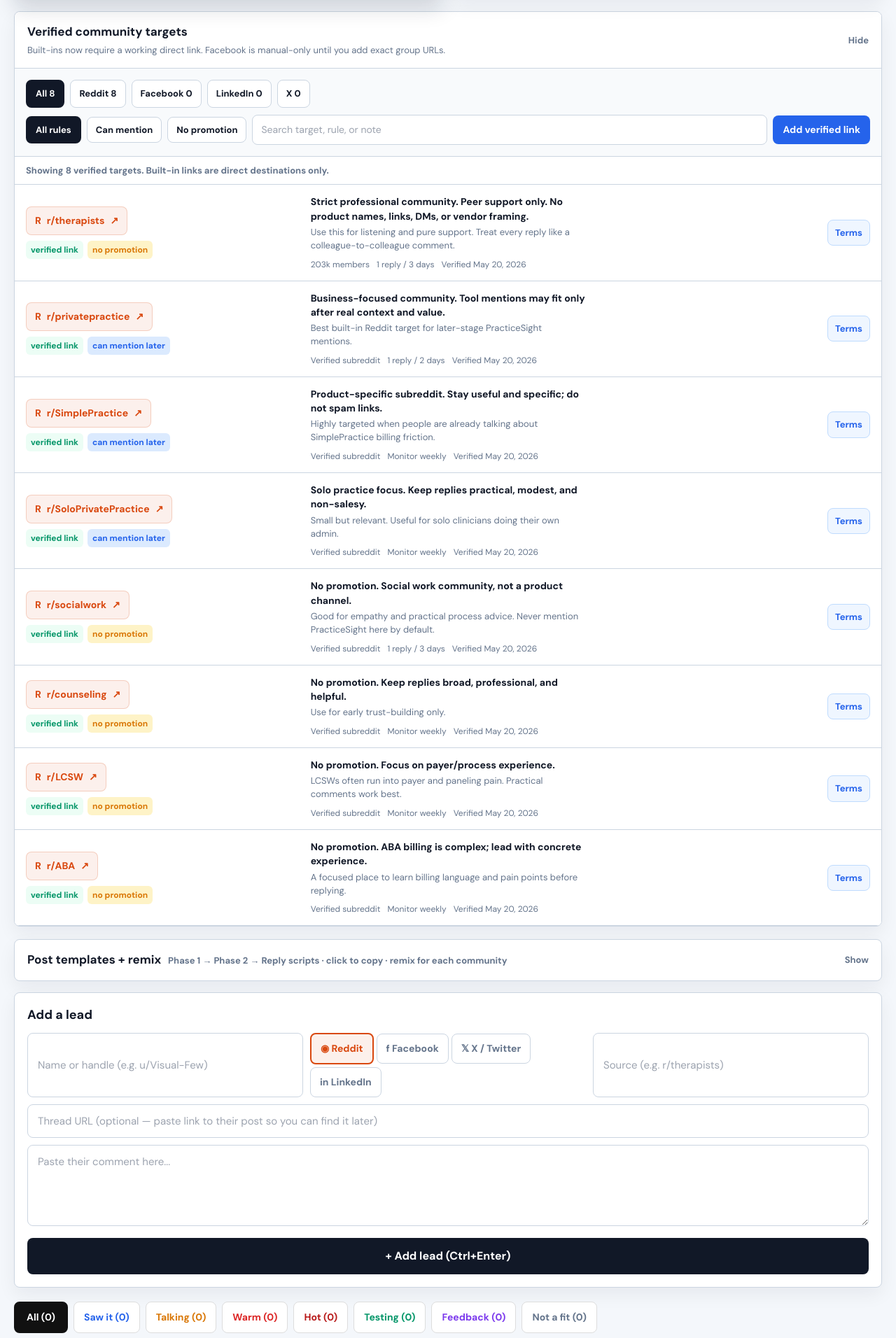
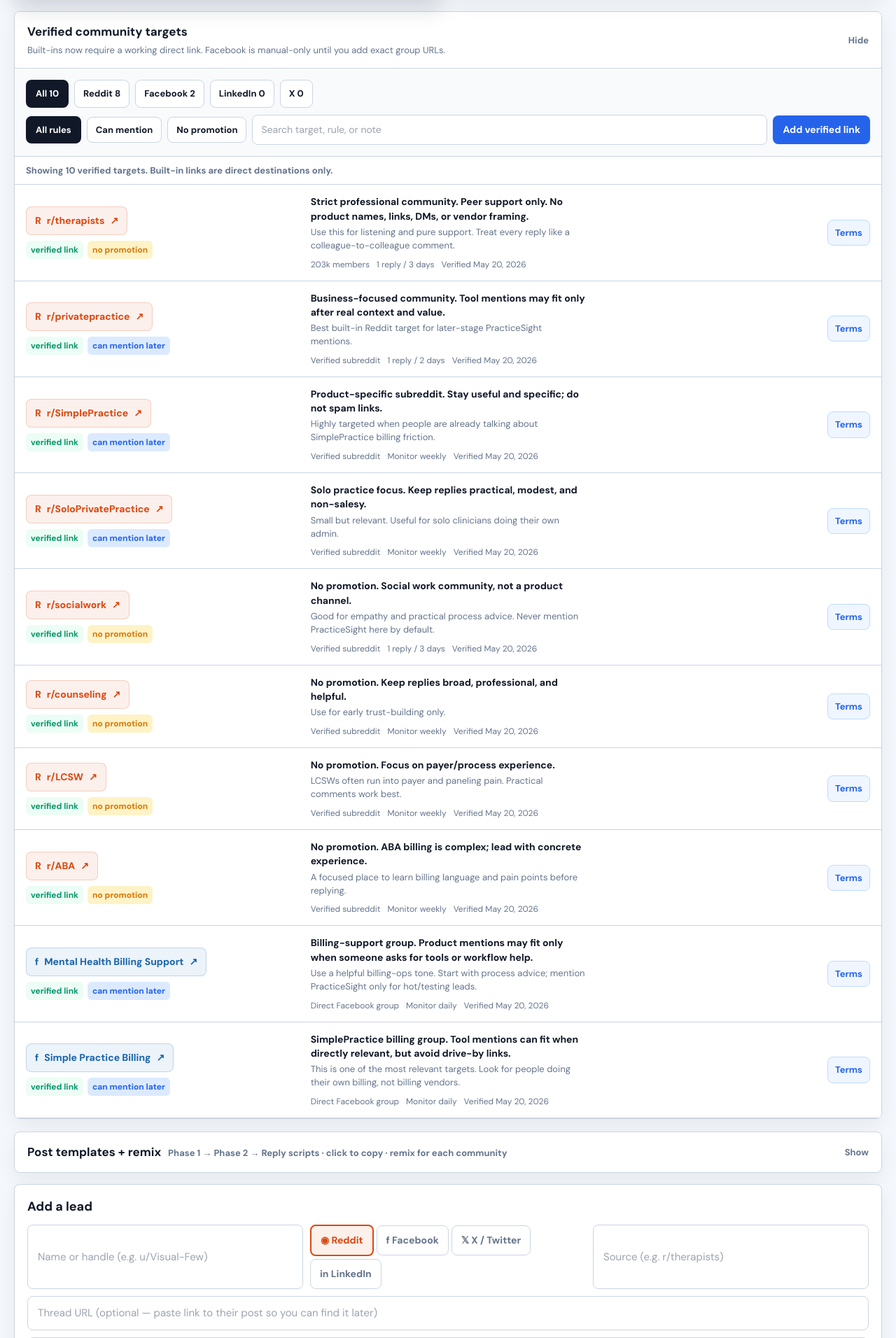
Before and after one commit to cleoat/practicesightmarketing, a React (Vite) app in the folder frontend/: page / in a window 1280 px wide. Shown: the part 608-2520 px from the top of the page at 70% size. Built offline with nearby package versions, Linux system fonts and the light colour scheme.

Commit message:
add verified Facebook billing groups

```diff
--- a/frontend/src/components/CommunitiesPanel.jsx
+++ b/frontend/src/components/CommunitiesPanel.jsx
@@ -100,6 +100,30 @@
     rule: 'No promotion. ABA billing is complex; lead with concrete experience.',
     search: 'billing OR insurance OR prior auth OR claim OR revenue',
     tip: 'A focused place to learn billing language and pain points before replying.',
+  },
+  {
+    platform: 'facebook', color: '#1864AB', icon: 'f',
+    name: 'Mental Health Billing Support',
+    url: 'https://www.facebook.com/groups/1487216331977931/',
+    verifiedAt: VERIFIED_AT,
+    size: 'Direct Facebook group',
+    frequency: 'Monitor daily',
+    safe: true,
+    rule: 'Billing-support group. Product mentions may fit only when someone asks for tools or workflow help.',
+    search: 'SimplePractice OR claims OR payment posting OR reconciliation OR denials',
+    tip: 'Use a helpful billing-ops tone. Start with process advice; mention PracticeSight only for hot/testing leads.',
+  },
+  {
+    platform: 'facebook', color: '#1864AB', icon: 'f',
+    name: 'Simple Practice Billing',
+    url: 'https://www.facebook.com/groups/2070605980012816/',
+    verifiedAt: VERIFIED_AT,
+    size: 'Direct Facebook group',
+    frequency: 'Monitor daily',
+    safe: true,
+    rule: 'SimplePractice billing group. Tool mentions can fit when directly relevant, but avoid drive-by links.',
+    search: 'unbilled OR stuck claims OR payment report OR ERA OR reconciliation',
+    tip: 'This is one of the most relevant targets. Look for people doing their own billing, not billing vendors.',
   },
 ];
 
--- a/frontend/src/lib/constants.js
+++ b/frontend/src/lib/constants.js
@@ -1,5 +1,5 @@
 // Pipeline stages
-export const APP_BUILD_LABEL = 'Lead analyzer v1';
+export const APP_BUILD_LABEL = 'FB groups v1';
 
 export const STAGES = [
   { id: 'saw_it', label: 'Saw it', color: '#2563EB', desc: 'No pain yet' },
```
